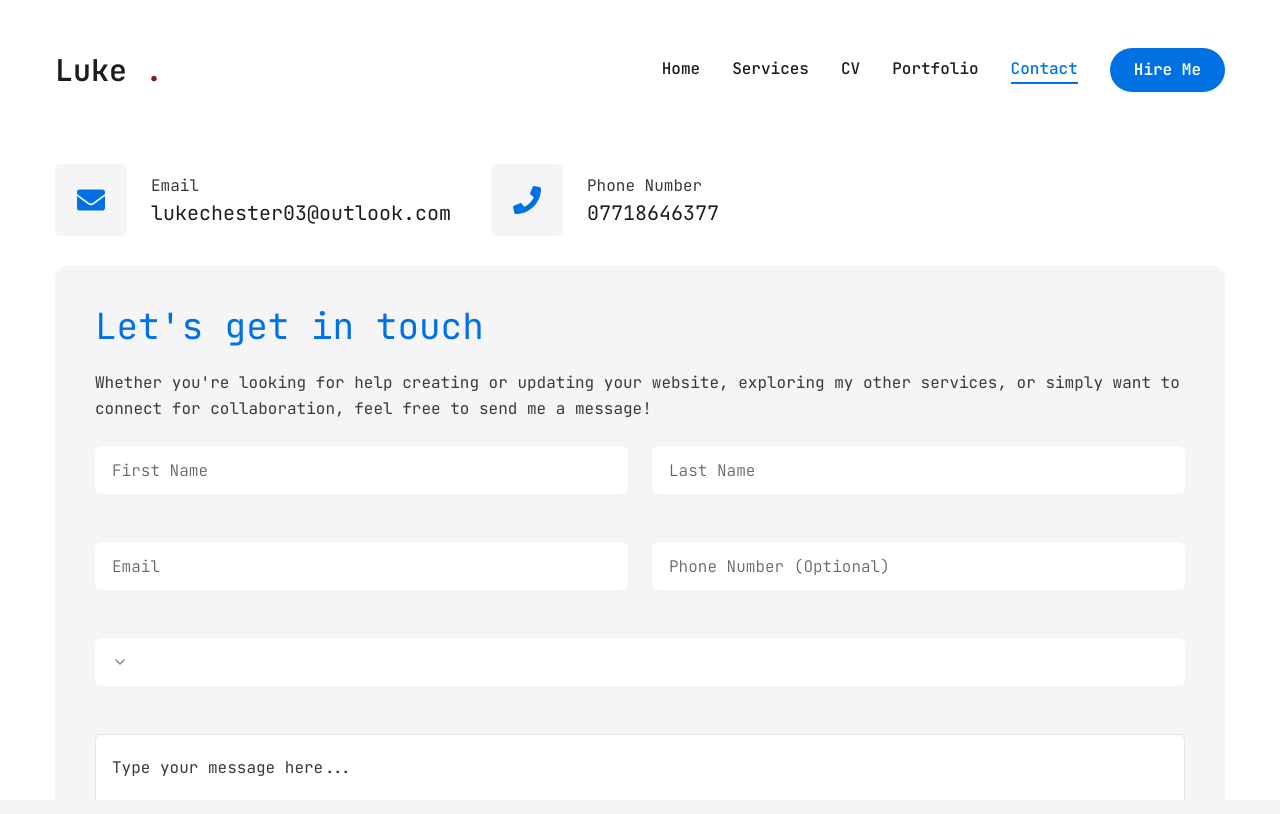
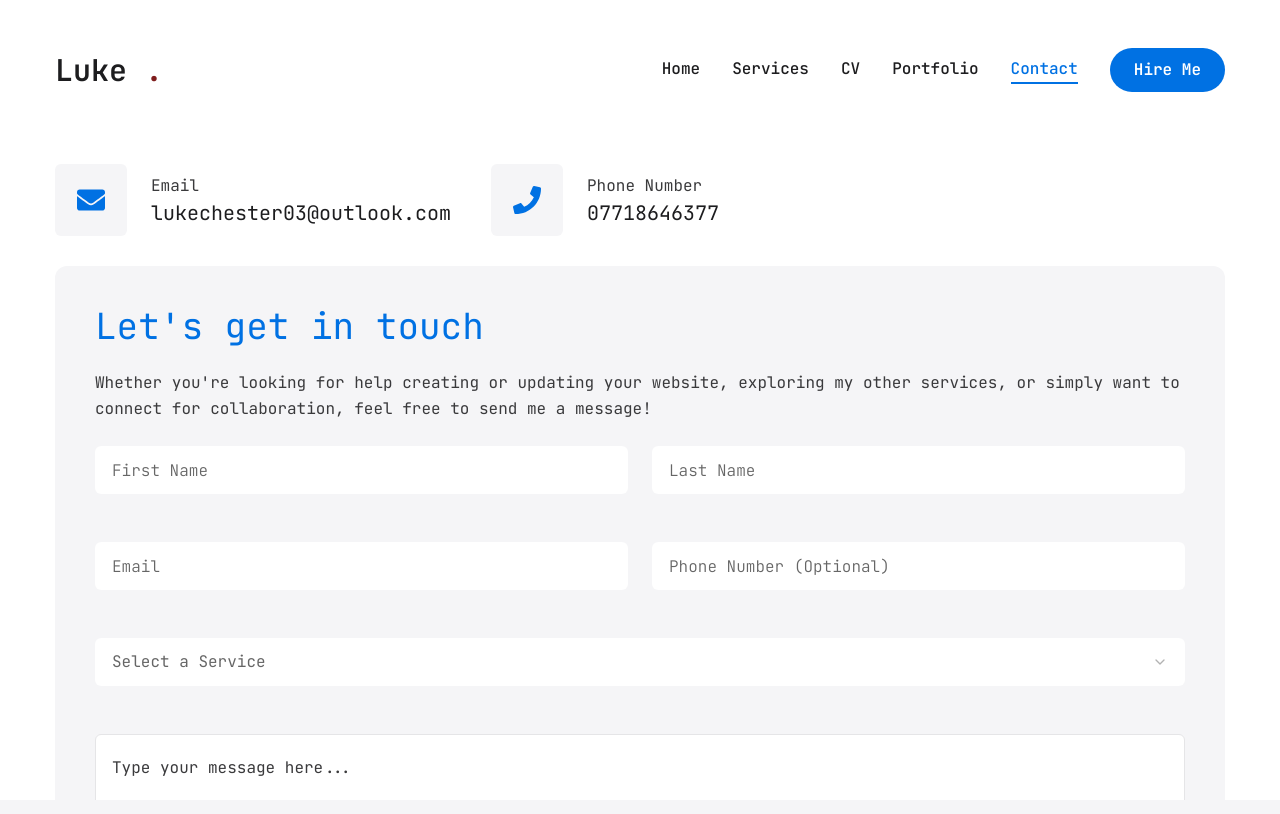
Before and after one commit to LukeChester03/luke-portfolio, a Next.js app: page /contact in a window 1280 px wide. Shown: the top 814 px of the page. Built offline with nearby package versions, Linux system fonts and the light colour scheme.

Commit message:
fixed select not showing text

```diff
--- a/app/contact/page.tsx
+++ b/app/contact/page.tsx
@@ -167,7 +167,10 @@ const Contact = () => {
                   defaultValue=""
                   aria-invalid={errors.service ? "true" : "false"}
                 >
-                  <SelectTrigger className="w-full text-black" />
+                  <SelectTrigger className="w-full text-black/60">
+                    <SelectValue placeholder="Select a Service" />
+                  </SelectTrigger>
+
                   <SelectContent>
                     <SelectGroup>
                       <SelectLabel>Select a Service</SelectLabel>
```
